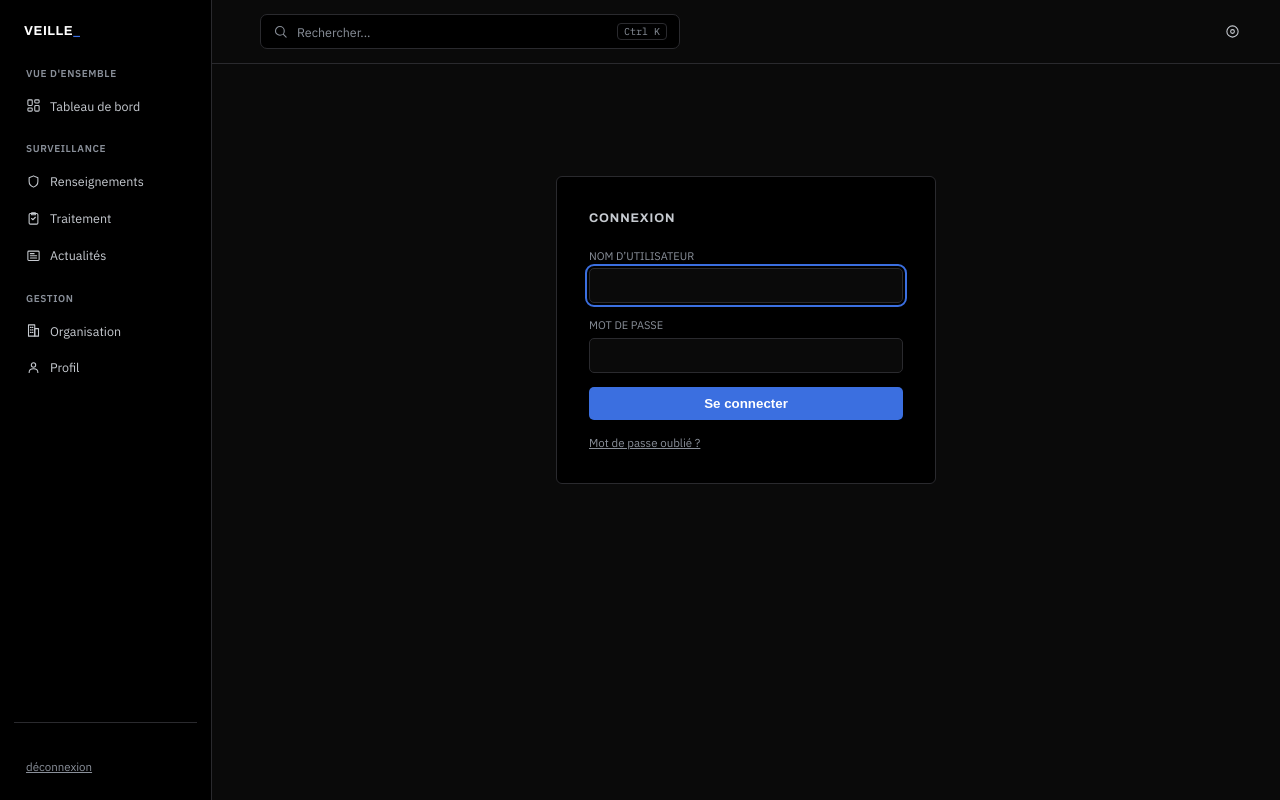
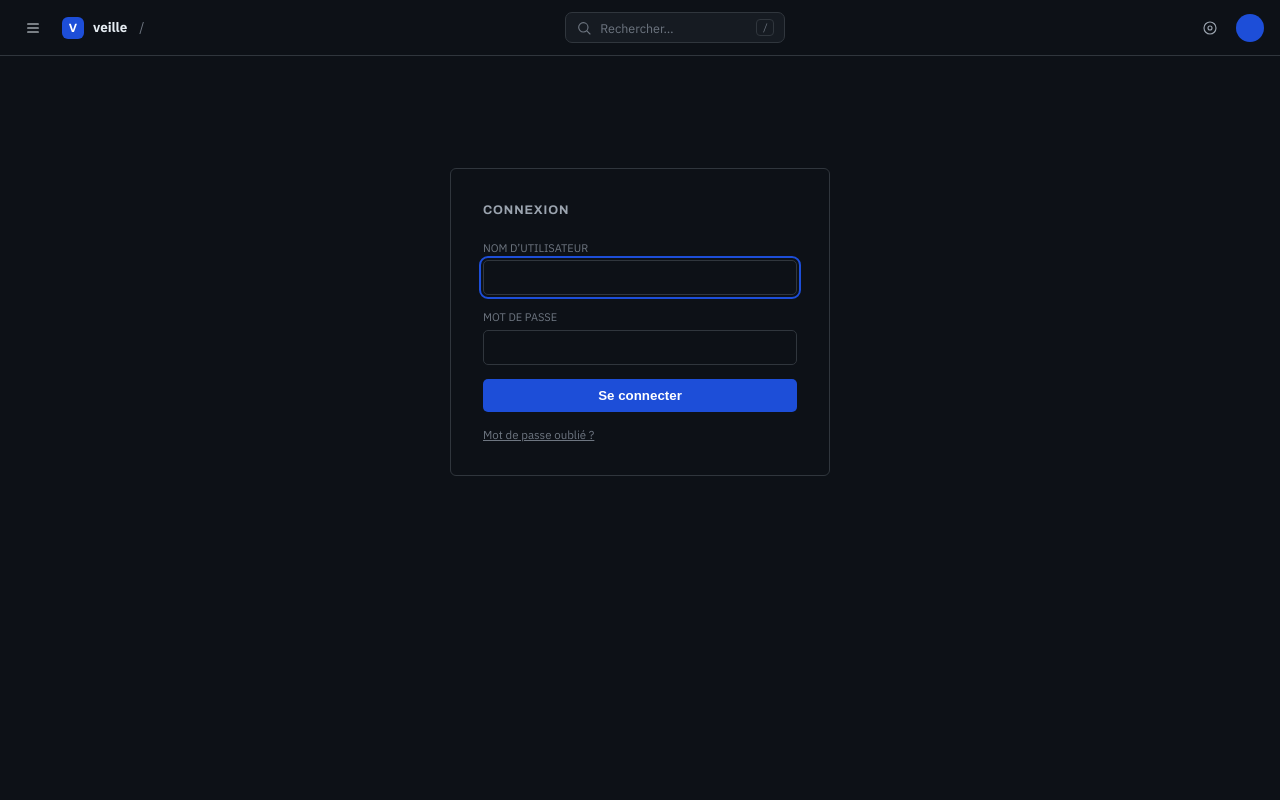
Before and after one commit to Matt-PZL/mp-veille, a Django app: page /accounts/connexion/ in a window 1280 px wide. Run offline with Django 5.2, Linux system fonts and the light colour scheme; parts of the project's set-up code (start-up, migrations or seed data) failed here and were passed over.

Commit message:
Refonte structurelle : topbar + tiroir de navigation facon GitHub, palette GitHub Dark, accent bleu #1D4ED8
Co-Authored-By: Claude Sonnet 5 <noreply@anthropic.com>

```diff
--- a/templates/base.html
+++ b/templates/base.html
@@ -8,58 +8,73 @@
 <link href="https://fonts.googleapis.com/css2?family=Archivo:wght@600;700&family=IBM+Plex+Sans:wght@400;500;600;700&family=IBM+Plex+Mono:wght@400;500;600&display=swap" rel="stylesheet">
 <style>
   :root{
-    --sidebar-bg:#000000;
-    --bg:#0A0A0A; --surface:#000000; --surface-2:#121212; --border:#2A2A2E;
-    --text:#FFFFFF; --text-muted:#C7CBD1; --text-faint:#8A909A;
-    --accent:#3B6FE0; --accent-dim:rgba(59,111,224,0.14); --accent-dim2:rgba(59,111,224,0.22);
-    --sev-critique:#F0555C; --sev-elevee:#F0954A; --sev-moyenne:#E0C24E; --sev-faible:#8A909A;
-    --st-attente:#F0954A; --st-encours:#3B6FE0; --st-clos:#3FBE7E; --st-na:#8A909A;
-    --good:#3FBE7E; --warn:#F0954A; --info:#3B6FE0; --danger:#F0555C; --violet:#9B7BE0;
+    --bg:#0D1117; --surface:#0D1117; --surface-2:#161B22; --border:#30363D;
+    --text:#E6EDF3; --text-muted:#9BA4AF; --text-faint:#6E7681;
+    --accent:#1D4ED8; --accent-fg:#FFFFFF; --accent-dim:rgba(29,78,216,0.16); --accent-dim2:rgba(29,78,216,0.26);
+    --sev-critique:#F85149; --sev-elevee:#D29922; --sev-moyenne:#E3B341; --sev-faible:#6E7681;
+    --st-attente:#D29922; --st-encours:#1D4ED8; --st-clos:#3FB950; --st-na:#6E7681;
+    --good:#3FB950; --warn:#D29922; --info:#1D4ED8; --danger:#F85149; --violet:#A371F7;
     --font-display:'Archivo',sans-serif; --font-body:'IBM Plex Sans',sans-serif; --font-mono:'IBM Plex Mono',monospace;
   }
-  html[data-theme="bleu"]{ --accent:#0050FF; --accent-dim:rgba(0,80,255,0.15); --accent-dim2:rgba(0,80,255,0.24); --st-encours:#0050FF; }
-  html[data-theme="vert"]{ --accent:#00E08A; --accent-dim:rgba(0,224,138,0.15); --accent-dim2:rgba(0,224,138,0.24); --st-encours:#00E08A; }
-  html[data-theme="violet"]{ --accent:#9B4DFF; --accent-dim:rgba(155,77,255,0.15); --accent-dim2:rgba(155,77,255,0.24); --st-encours:#9B4DFF; }
+  html[data-theme="bleu"]{ --accent:#0050FF; --accent-dim:rgba(0,80,255,0.16); --accent-dim2:rgba(0,80,255,0.26); --st-encours:#0050FF; }
+  html[data-theme="vert"]{ --accent:#00E08A; --accent-fg:#04170F; --accent-dim:rgba(0,224,138,0.16); --accent-dim2:rgba(0,224,138,0.26); --st-encours:#00E08A; }
+  html[data-theme="violet"]{ --accent:#A371F7; --accent-dim:rgba(163,113,247,0.16); --accent-dim2:rgba(163,113,247,0.26); --st-encours:#A371F7; }
 
   *{box-sizing:border-box; margin:0; padding:0;}
   body{ background:var(--bg); color:var(--text); font-family:var(--font-body); font-size:13.5px; line-height:1.5; min-height:100vh; }
   .mono{ font-family:var(--font-mono); font-variant-numeric:tabular-nums; }
   a{ color:inherit; }
-  svg.ico{ width:15px; height:15px; flex-shrink:0; stroke:currentColor; stroke-width:1.7; fill:none; stroke-linecap:round; stroke-linejoin:round; }
+  svg.ico{ width:16px; height:16px; flex-shrink:0; stroke:currentColor; stroke-width:1.7; fill:none; stroke-linecap:round; stroke-linejoin:round; }
 
-  .app{ display:flex; min-height:100vh; align-items:stretch; }
+  .app{ min-height:100vh; display:flex; flex-direction:column; }
 
-  .sidenav{ width:212px; flex-shrink:0; background:var(--sidebar-bg); border-right:1px solid var(--border); display:flex; flex-direction:column; padding:22px 14px; position:sticky; top:0; align-self:flex-start; height:100vh; }
-  .sidenav .brand{ font-family:var(--font-display); font-weight:700; letter-spacing:0.04em; color:var(--text); text-transform:uppercase; font-size:13px; padding:0 10px; margin-bottom:24px; }
-  .sidenav .brand b{ color:var(--accent); }
-  .nav-group{ display:flex; flex-direction:column; gap:2px; }
-  .nav-group + .nav-group{ margin-top:18px; }
-  .nav-group-label{ font-size:10px; font-weight:600; text-transform:uppercase; letter-spacing:0.06em; color:var(--text-faint); padding:0 12px; margin-bottom:6px; }
-  .nav-group a{ display:flex; align-items:center; gap:9px; padding:8px 12px; border-radius:6px; font-size:12.5px; color:var(--text-muted); text-decoration:none; }
-  .nav-group a:hover{ color:var(--text); background:rgba(255,255,255,0.05); }
-  .nav-group a.active{ color:var(--accent); background:var(--accent-dim); border-left:2px solid var(--accent); padding-left:10px; }
-  .sidenav .user-menu{ margin-top:auto; padding:14px 12px 0; border-top:1px solid var(--border); font-size:11.5px; color:var(--text-faint); line-height:1.8; }
-  .sidenav .user-menu a{ color:var(--text-faint); text-decoration:underline; }
+  /* ---- Topbar (façon GitHub) ---- */
+  .topbar{ display:flex; align-items:center; gap:12px; padding:0 16px; height:56px; background:var(--surface); border-bottom:1px solid var(--border); position:sticky; top:0; z-index:30; }
+  .topbar button{ font-family:inherit; }
+  .hamburger{ width:34px; height:34px; display:flex; align-items:center; justify-content:center; border-radius:7px; background:none; border:none; color:var(--text); cursor:pointer; }
+  .hamburger:hover{ background:var(--surface-2); }
+  .brandlink{ display:flex; align-items:center; gap:9px; text-decoration:none; color:var(--text); font-weight:700; font-size:13.5px; }
+  .brandlink .sq{ width:22px; height:22px; border-radius:6px; background:var(--accent); display:flex; align-items:center; justify-content:center; color:var(--accent-fg); font-family:var(--font-display); font-size:12px; font-weight:700; }
+  .crumb-sep{ color:var(--text-faint); }
+  .crumb{ font-size:13.5px; color:var(--text-muted); font-weight:600; }
 
-  .stage{ flex:1; min-width:0; display:flex; flex-direction:column; }
+  .search-trigger{ display:flex; align-items:center; gap:8px; padding:6px 10px; margin-left:8px; background:var(--surface-2); border:1px solid var(--border); border-radius:7px; color:var(--text-faint); font-size:12.5px; cursor:pointer; width:220px; }
+  .search-trigger:hover{ border-color:var(--text-faint); }
+  .search-trigger span{ flex:1; text-align:left; }
+  .search-trigger kbd{ font-family:var(--font-mono); font-size:10px; color:var(--text-faint); border:1px solid var(--border); border-radius:4px; padding:1px 5px; }
 
-  .topbar{ display:flex; align-items:center; gap:16px; padding:14px 32px; border-bottom:1px solid var(--border); }
-  .topbar .crumb{ font-size:13px; font-weight:600; color:var(--text); font-family:var(--font-display); }
-  .search-trigger{ flex:1; max-width:420px; display:flex; align-items:center; gap:9px; padding:8px 12px; background:var(--surface); border:1px solid var(--border); border-radius:7px; color:var(--text-faint); font-size:12.5px; cursor:pointer; font-family:inherit; text-align:left; }
-  .search-trigger:hover{ border-color:var(--text-faint); }
-  .search-trigger span{ flex:1; }
-  .search-trigger kbd{ font-family:var(--font-mono); font-size:10px; color:var(--text-faint); border:1px solid var(--border); border-radius:4px; padding:1px 6px; }
-  .topbar-actions{ margin-left:auto; display:flex; align-items:center; gap:6px; position:relative; }
+  .topbar-actions{ margin-left:auto; display:flex; align-items:center; gap:4px; position:relative; }
   .icon-btn{ width:32px; height:32px; display:flex; align-items:center; justify-content:center; border-radius:7px; background:none; border:1px solid transparent; color:var(--text-muted); cursor:pointer; }
-  .icon-btn:hover{ background:var(--surface); color:var(--text); border-color:var(--border); }
+  .icon-btn:hover{ background:var(--surface-2); color:var(--text); border-color:var(--border); }
+  .avatar-btn{ width:28px; height:28px; border-radius:50%; background:var(--accent); color:var(--accent-fg); border:none; font-size:12px; font-weight:700; cursor:pointer; margin-left:6px; }
 
-  .theme-menu{ position:absolute; top:40px; right:0; background:var(--surface); border:1px solid var(--border); border-radius:8px; padding:6px; min-width:170px; box-shadow:0 8px 24px rgba(0,0,0,0.4); z-index:40; }
-  .theme-menu button{ display:flex; align-items:center; gap:9px; width:100%; padding:8px 10px; background:none; border:none; border-radius:6px; color:var(--text-muted); font-size:12px; cursor:pointer; font-family:inherit; text-align:left; }
-  .theme-menu button:hover{ background:rgba(255,255,255,0.05); color:var(--text); }
-  .theme-menu button.active{ color:var(--text); background:rgba(255,255,255,0.06); }
-  .theme-swatch{ width:11px; height:11px; border-radius:50%; flex-shrink:0; }
+  .dropdown{ position:absolute; top:42px; right:0; background:var(--surface-2); border:1px solid var(--border); border-radius:8px; padding:6px; min-width:190px; box-shadow:0 8px 24px rgba(0,0,0,0.5); z-index:40; }
+  .dropdown-user{ padding:8px 10px; font-size:12px; color:var(--text-faint); border-bottom:1px solid var(--border); margin-bottom:4px; }
+  .dropdown a, .dropdown button{ display:flex; align-items:center; gap:9px; width:100%; padding:8px 10px; background:none; border:none; border-radius:6px; color:var(--text-muted); font-size:12.5px; cursor:pointer; font-family:inherit; text-align:left; text-decoration:none; }
+  .dropdown a:hover, .dropdown button:hover{ background:rgba(255,255,255,0.06); color:var(--text); }
+  .dropdown button.active{ color:var(--text); background:rgba(255,255,255,0.06); }
+  .dropdown .divider{ height:1px; background:var(--border); margin:5px 0; }
+  .theme-swatch{ width:10px; height:10px; border-radius:50%; flex-shrink:0; }
 
-  .content{ flex:1; padding:32px 32px 72px; }
+  /* ---- Tiroir de navigation (façon GitHub) ---- */
+  .drawer-overlay{ position:fixed; inset:0; background:rgba(1,4,9,0.7); z-index:49; opacity:0; pointer-events:none; transition:opacity .15s ease; }
+  .drawer-overlay.open{ opacity:1; pointer-events:auto; }
+  .drawer{
+    position:fixed; top:0; left:0; bottom:0; width:280px; background:var(--surface-2); border-right:1px solid var(--border);
+    z-index:50; transform:translateX(-100%); transition:transform .18s ease; display:flex; flex-direction:column; padding:16px 10px;
+  }
+  .drawer.open{ transform:translateX(0); }
+  .drawer-head{ display:flex; align-items:center; justify-content:space-between; padding:4px 10px 14px; }
+  .drawer-head .brandlink{ font-size:14px; }
+  .drawer-close{ width:28px; height:28px; display:flex; align-items:center; justify-content:center; border-radius:7px; background:none; border:none; color:var(--text-muted); cursor:pointer; }
+  .drawer-close:hover{ background:rgba(255,255,255,0.06); color:var(--text); }
+  .drawer-link{ display:flex; align-items:center; gap:11px; padding:9px 10px; border-radius:7px; color:var(--text-muted); text-decoration:none; font-size:13px; font-weight:500; }
+  .drawer-link:hover{ background:rgba(255,255,255,0.05); color:var(--text); }
+  .drawer-link.active{ background:var(--accent-dim); color:var(--text); font-weight:600; box-shadow:inset 3px 0 0 var(--accent); }
+  .drawer-divider{ height:1px; background:var(--border); margin:10px 8px; }
+
+  .stage{ flex:1; min-width:0; }
+  .content{ padding:32px 32px 72px; }
 
   a, button, input, select, textarea{ transition:border-color .12s ease, background-color .12s ease, color .12s ease, filter .12s ease; }
   a:focus-visible, button:focus-visible, input:focus-visible, select:focus-visible, textarea:focus-visible{
@@ -70,17 +85,17 @@
   h1.section{ max-width:960px; margin:0 auto 16px; font-size:12.5px; font-family:var(--font-display); font-weight:700; color:var(--text-muted); text-transform:uppercase; letter-spacing:0.07em; }
   .page{ max-width:960px; margin:0 auto 48px; }
 
-  /* ---- Palette de commandes (Ctrl+K) ---- */
+  /* ---- Palette de commandes (Ctrl+K ou /) ---- */
   .cmdk-overlay{
-    position:fixed; inset:0; background:rgba(0,0,0,0.6); z-index:100;
+    position:fixed; inset:0; background:rgba(1,4,9,0.7); z-index:100;
     display:flex; justify-content:center; padding-top:12vh;
     opacity:0; pointer-events:none; transition:opacity .12s ease;
   }
   .cmdk-overlay.open{ opacity:1; pointer-events:auto; }
   .cmdk-box{
     width:100%; max-width:560px; height:fit-content; max-height:70vh; display:flex; flex-direction:column;
-    background:var(--surface); border:1px solid var(--border); border-radius:10px;
-    box-shadow:0 20px 60px rgba(0,0,0,0.5); transform:translateY(-8px) scale(0.98); transition:transform .14s ease;
+    background:var(--surface-2); border:1px solid var(--border); border-radius:10px;
+    box-shadow:0 20px 60px rgba(0,0,0,0.6); transform:translateY(-8px) scale(0.98); transition:transform .14s ease;
   }
   .cmdk-overlay.open .cmdk-box{ transform:translateY(0) scale(1); }
   .cmdk-input-row{ display:flex; align-items:center; gap:10px; padding:14px 16px; border-bottom:1px solid var(--border); flex-shrink:0; }
@@ -101,67 +116,77 @@
 </head>
 <body hx-headers='{"X-CSRFToken": "{{ csrf_token }}"}'>
 <div class="app">
-<aside class="sidenav" {% if not user.is_authenticated %}hidden{% endif %}>
-  <div class="brand">veille<b>_</b></div>
 
-  <div class="nav-group">
-    <div class="nav-group-label">Vue d'ensemble</div>
-    <a href="{% url 'panel:dashboard' %}" class="{% block nav_dashboard %}{% endblock %}">
+<header class="topbar" {% if not user.is_authenticated %}hidden{% endif %}>
+  <button class="hamburger" onclick="openDrawer()" aria-label="Ouvrir la navigation">
+    <svg class="ico" viewBox="0 0 24 24"><path d="M4 6h16M4 12h16M4 18h16"/></svg>
+  </button>
+  <a href="{% url 'panel:dashboard' %}" class="brandlink"><span class="sq">V</span>veille</a>
+  <span class="crumb-sep">/</span>
+  <span class="crumb">{% block page_title %}{% endblock %}</span>
+
+  <button class="search-trigger" onclick="openCmdk()" style="margin-left:auto;">
+    <svg class="ico" viewBox="0 0 24 24"><circle cx="11" cy="11" r="7"/><path d="M21 21l-4.3-4.3"/></svg>
+    <span>Rechercher…</span>
+    <kbd>/</kbd>
+  </button>
+
+  <div class="topbar-actions">
+    <button class="icon-btn" title="Changer de thème" onclick="toggleMenu(event,'theme-menu')">
+      <svg class="ico" viewBox="0 0 24 24"><circle cx="12" cy="12" r="9"/><circle cx="12" cy="12" r="3"/></svg>
+    </button>
+    <div class="dropdown" id="theme-menu" hidden>
+      <button onclick="setTheme('bleu')" data-theme-opt="bleu"><span class="theme-swatch" style="background:#1D4ED8"></span>Bleu GitHub</button>
+      <button onclick="setTheme('vert')" data-theme-opt="vert"><span class="theme-swatch" style="background:#00E08A"></span>Vert terminal</button>
+      <button onclick="setTheme('violet')" data-theme-opt="violet"><span class="theme-swatch" style="background:#A371F7"></span>Violet</button>
+    </div>
+
+    <button class="avatar-btn" onclick="toggleMenu(event,'avatar-menu')">{{ user.username|slice:":1"|upper }}</button>
+    <div class="dropdown" id="avatar-menu" hidden>
+      <div class="dropdown-user">{{ user.username }}</div>
+      <a href="{% url 'panel:profil' %}"><svg class="ico" viewBox="0 0 24 24"><circle cx="12" cy="8" r="3.5"/><path d="M5 20c0-3.5 3-6 7-6s7 2.5 7 6"/></svg>Profil</a>
+      <div class="divider"></div>
+      <a href="{% url 'accounts:logout' %}"><svg class="ico" viewBox="0 0 24 24"><path d="M9 21H5a2 2 0 0 1-2-2V5a2 2 0 0 1 2-2h4"/><path d="M16 17l5-5-5-5"/><path d="M21 12H9"/></svg>Se déconnecter</a>
+    </div>
+  </div>
+</header>
+
+<div class="drawer-overlay" id="drawer-overlay" onclick="closeDrawer()"></div>
+<nav class="drawer" id="drawer">
+  <div class="drawer-head">
+    <a href="{% url 'panel:dashboard' %}" class="brandlink"><span class="sq">V</span>veille</a>
+    <button class="drawer-close" onclick="closeDrawer()" aria-label="Fermer">
+      <svg class="ico" viewBox="0 0 24 24"><path d="M18 6L6 18M6 6l12 12"/></svg>
+    </button>
+  </div>
+  <a href="{% url 'panel:dashboard' %}" class="drawer-link {% block nav_dashboard %}{% endblock %}">
     <svg class="ico" viewBox="0 0 24 24"><rect x="3" y="3" width="7" height="9" rx="1.5"/><rect x="14" y="3" width="7" height="5" rx="1.5"/><rect x="14" y="12" width="7" height="9" rx="1.5"/><rect x="3" y="16" width="7" height="5" rx="1.5"/></svg>
     Tableau de bord
   </a>
-  </div>
-
-  <div class="nav-group">
-    <div class="nav-group-label">Surveillance</div>
-    <a href="{% url 'panel:renseignements' %}" class="{% block nav_renseignements %}{% endblock %}">
+  <a href="{% url 'panel:renseignements' %}" class="drawer-link {% block nav_renseignements %}{% endblock %}">
     <svg class="ico" viewBox="0 0 24 24"><path d="M12 3l7 3v6c0 4.5-3 7.5-7 9-4-1.5-7-4.5-7-9V6l7-3z"/></svg>
     Renseignements
   </a>
-    <a href="{% url 'panel:traitement' %}" class="{% block nav_traitement %}{% endblock %}">
+  <a href="{% url 'panel:traitement' %}" class="drawer-link {% block nav_traitement %}{% endblock %}">
     <svg class="ico" viewBox="0 0 24 24"><rect x="5" y="4" width="14" height="17" rx="2"/><path d="M9 3h6v3H9z"/><path d="M9 12l2 2 4-4"/></svg>
     Traitement
   </a>
-    <a href="{% url 'panel:actualites' %}" class="{% block nav_actualites %}{% endblock %}">
+  <a href="{% url 'panel:actualites' %}" class="drawer-link {% block nav_actualites %}{% endblock %}">
     <svg class="ico" viewBox="0 0 24 24"><rect x="3" y="5" width="18" height="15" rx="1.5"/><path d="M7 9h6M7 12.5h10M7 16h10"/></svg>
     Actualités
   </a>
-  </div>
-
-  <div class="nav-group">
-    <div class="nav-group-label">Gestion</div>
-    <a href="{% url 'panel:organisation' %}" class="{% block nav_organisation %}{% endblock %}">
+  <div class="drawer-divider"></div>
+  <a href="{% url 'panel:organisation' %}" class="drawer-link {% block nav_organisation %}{% endblock %}">
     <svg class="ico" viewBox="0 0 24 24"><rect x="4" y="3" width="10" height="18"/><rect x="14" y="9" width="6" height="12"/><path d="M7 7h1M10 7h1M7 11h1M10 11h1M7 15h1M10 15h1"/></svg>
     Organisation
   </a>
-    <a href="{% url 'panel:profil' %}" class="{% block nav_profil %}{% endblock %}">
+  <a href="{% url 'panel:profil' %}" class="drawer-link {% block nav_profil %}{% endblock %}">
     <svg class="ico" viewBox="0 0 24 24"><circle cx="12" cy="8" r="3.5"/><path d="M5 20c0-3.5 3-6 7-6s7 2.5 7 6"/></svg>
     Profil
   </a>
-  </div>
-
-  <div class="user-menu">{{ user.username }}<br><a href="{% url 'accounts:logout' %}">déconnexion</a></div>
-</aside>
+</nav>
 
 <main class="stage">
-  <div class="topbar" {% if not user.is_authenticated %}hidden{% endif %}>
-    <span class="crumb">{% block page_title %}{% endblock %}</span>
-    <button class="search-trigger" onclick="openCmdk()">
-      <svg class="ico" viewBox="0 0 24 24"><circle cx="11" cy="11" r="7"/><path d="M21 21l-4.3-4.3"/></svg>
-      <span>Rechercher...</span>
-      <kbd>Ctrl K</kbd>
-    </button>
-    <div class="topbar-actions">
-      <button class="icon-btn" title="Changer de thème" onclick="toggleThemeMenu(event)">
-        <svg class="ico" viewBox="0 0 24 24"><circle cx="12" cy="12" r="9"/><circle cx="12" cy="12" r="3"/></svg>
-      </button>
-      <div class="theme-menu" id="theme-menu" hidden>
-        <button onclick="setTheme('bleu')" data-theme-opt="bleu"><span class="theme-swatch" style="background:#0050FF"></span>Bleu 0050FF</button>
-        <button onclick="setTheme('vert')" data-theme-opt="vert"><span class="theme-swatch" style="background:#00E08A"></span>Vert terminal</button>
-        <button onclick="setTheme('violet')" data-theme-opt="violet"><span class="theme-swatch" style="background:#9B4DFF"></span>Violet</button>
-      </div>
-    </div>
-  </div>
   <div class="content">
   {% block content %}{% endblock %}
   </div>
@@ -215,6 +240,26 @@
     return fetch(url, {method:'POST', headers:{'X-CSRFToken': getCookie('csrftoken')}});
   }
 
+  // ---- Tiroir de navigation ----
+  function openDrawer(){
+    document.getElementById('drawer').classList.add('open');
+    document.getElementById('drawer-overlay').classList.add('open');
+  }
+  function closeDrawer(){
+    document.getElementById('drawer').classList.remove('open');
+    document.getElementById('drawer-overlay').classList.remove('open');
+  }
+
+  // ---- Menus deroulants (theme / avatar) ----
+  function toggleMenu(e, id){
+    e.stopPropagation();
+    const menu = document.getElementById(id);
+    const wasHidden = menu.hidden;
+    document.querySelectorAll('.dropdown').forEach(m => m.hidden = true);
+    menu.hidden = !wasHidden;
+  }
+  document.addEventListener('click', function(){ document.querySelectorAll('.dropdown').forEach(m => m.hidden = true); });
+
   // ---- Palette de commandes ----
   function openCmdk(){
     const ov = document.getElementById('cmdk-overlay');
@@ -242,14 +287,22 @@
   }
   function cmdkVisible(){ return Array.from(document.querySelectorAll('.cmdk-item')).filter(it => !it.hidden); }
   document.addEventListener('keydown', function(e){
+    const tag = (e.target.tagName || '').toLowerCase();
+    const typing = tag === 'input' || tag === 'textarea' || tag === 'select';
+
     if ((e.ctrlKey || e.metaKey) && e.key.toLowerCase() === 'k') {
       e.preventDefault();
       const ov = document.getElementById('cmdk-overlay');
       ov.classList.contains('open') ? closeCmdk() : openCmdk();
       return;
     }
+    if (e.key === '/' && !typing) {
+      e.preventDefault();
+      openCmdk();
+      return;
+    }
     const ov = document.getElementById('cmdk-overlay');
-    if (!ov.classList.contains('open')) return;
+    if (ov.classList.contains('open')) {
       if (e.key === 'Escape') { closeCmdk(); return; }
       const visible = cmdkVisible();
       if (!visible.length) return;
@@ -257,6 +310,9 @@
       if (e.key === 'ArrowDown') { e.preventDefault(); idx = (idx + 1) % visible.length; visible.forEach(it=>it.classList.remove('active')); visible[idx].classList.add('active'); visible[idx].scrollIntoView({block:'nearest'}); }
       else if (e.key === 'ArrowUp') { e.preventDefault(); idx = (idx - 1 + visible.length) % visible.length; visible.forEach(it=>it.classList.remove('active')); visible[idx].classList.add('active'); visible[idx].scrollIntoView({block:'nearest'}); }
       else if (e.key === 'Enter') { e.preventDefault(); if (idx >= 0) window.location = visible[idx].getAttribute('href'); }
+      return;
+    }
+    if (e.key === 'Escape' && document.getElementById('drawer').classList.contains('open')) closeDrawer();
   });
 
   // ---- Theme ----
@@ -264,14 +320,7 @@
     document.documentElement.setAttribute('data-theme', name);
     try{ localStorage.setItem('veille-theme', name); }catch(e){}
     document.querySelectorAll('[data-theme-opt]').forEach(b => b.classList.toggle('active', b.dataset.themeOpt === name));
-    document.getElementById('theme-menu').hidden = true;
   }
-  function toggleThemeMenu(e){
-    e.stopPropagation();
-    const menu = document.getElementById('theme-menu');
-    menu.hidden = !menu.hidden;
-  }
-  document.addEventListener('click', function(){ document.getElementById('theme-menu').hidden = true; });
   (function(){
     try{
       const saved = localStorage.getItem('veille-theme');
```
Lines whose indentation alone changed are shown as unchanged.
